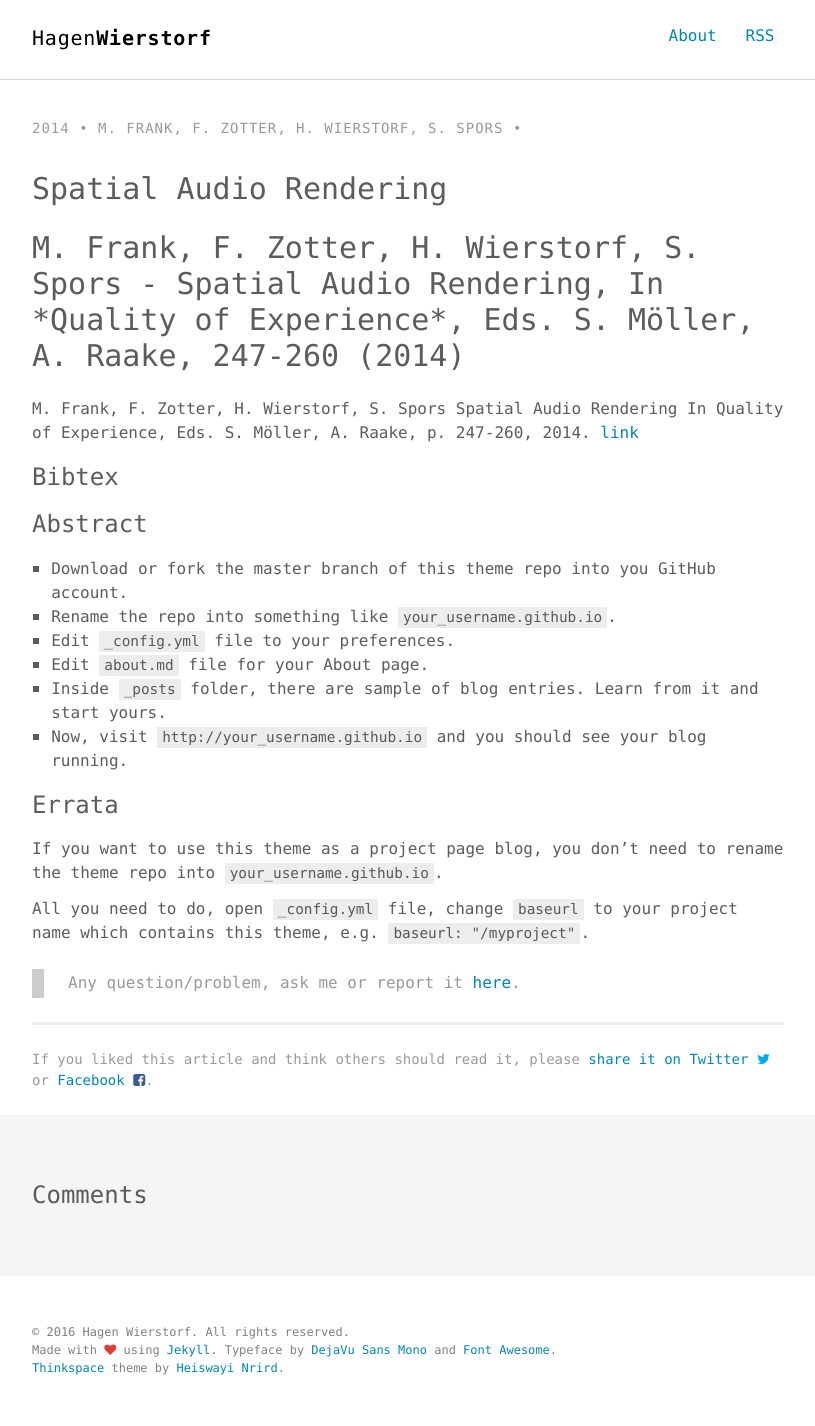
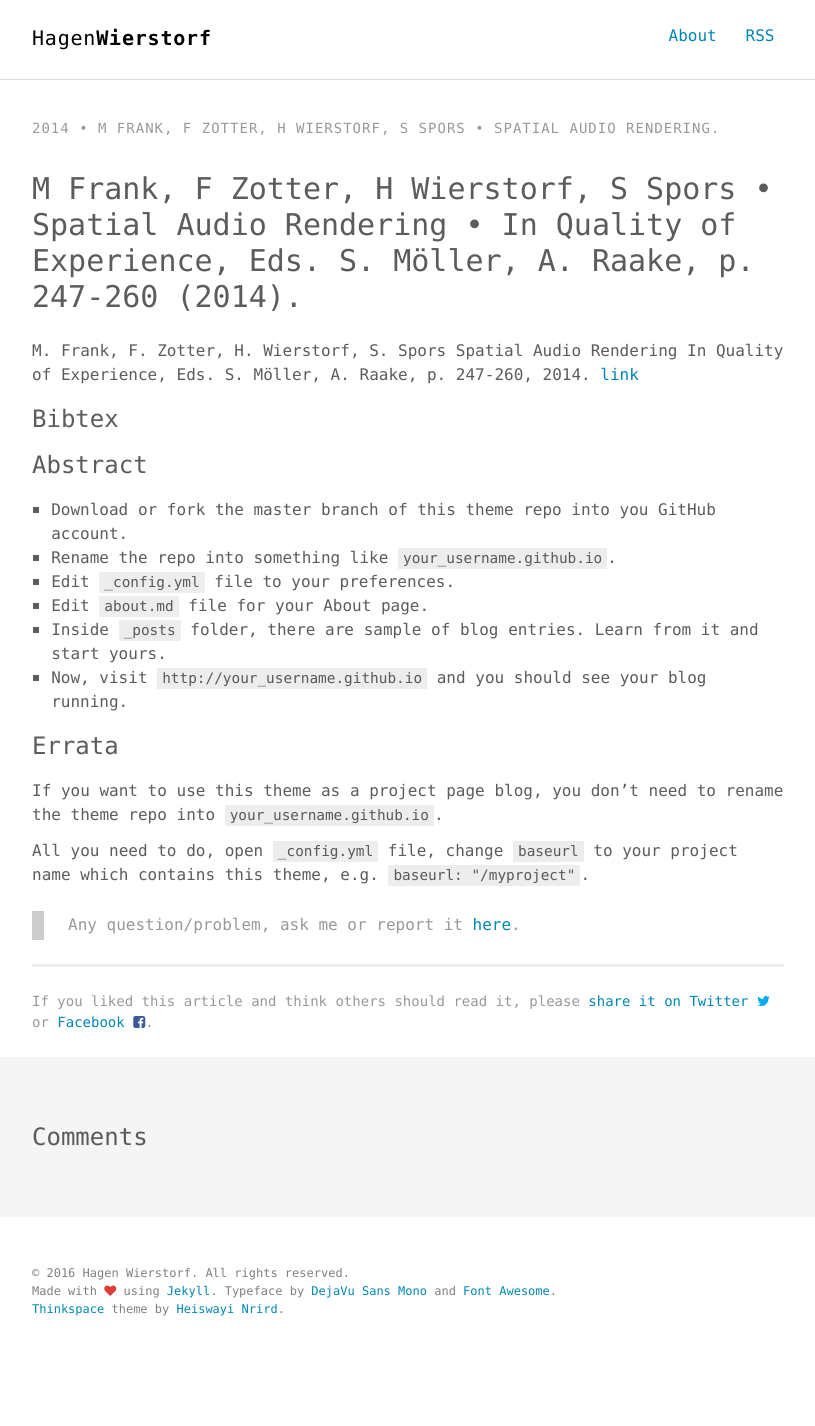
Before and after one commit to hagenw/hagenw.github.io, a Jekyll site: the page built from _posts/2014-07-08-spatial-audio-rendering.md, in a window 1280 px wide. Shown: the whole page, without its empty margins (232-1047 px from the left). Built offline with Jekyll 4.4.1, drawn with Linux system fonts in a browser that asks for light colours; comment, search, counter and statistics services are not loaded; after the commit the page ends 1367 px from its top, so only the background shows below that.

Commit message:
Further work on publication posts

```diff
--- a/_layouts/post.html
+++ b/_layouts/post.html
@@ -6,12 +6,19 @@ layout: default
   <header class="post-header">
     <p class="post-meta"><time datetime="{{ page.date | date_to_xmlschema }}" itemprop="datePublished">{{ page.date | date: "%Y" }}</time>
         {% if page.author %} • <span itemprop="author" itemscope itemtype="http://schema.org/Person"><span itemprop="name">{{ page.author }}</span></span>{% endif %}
-        {% if page.title %} • <h1 class="post-title" itemprop="name headline">{%
-            if page.book %}<i>{% endif %}{{ page.title }}{% if page.book
-                %}</i>{% endif %}</h1>{% endif %}
+        {% if page.title %}
+            • {% if page.book %}<i>{% endif %}{{ page.title }}{% if page.book %}</i>{% endif %}.
+        {% endif %}
     </p>
-    <h1 class="post-title" itemprop="name headline">{{ page.author }} - {{
-        page.title }}, {{ page.journal }}, {{ page.pages }} ({{ page.year }})</h1>
+    <h1 class="post-title" itemprop="name headline">
+        {% if page.author %}{{ page.author }} • {% endif %}
+        {% if page.title %}{% if page.book %}<i>{% endif %}{{ page.title }}{% if page.book %}</i>{% endif %} • {% endif %}
+        {% if page.proceedings %}In <i>{{ page.proceedings }}</i>, {% endif %}
+        {% if page.bookchapter %}In <i>{{ page.bookchapter }}</i>, {% if page.editor %}Ed. {{ page.editor }}, {% endif %}{% if page.editors %}Eds. {{ page.editors }}, {% endif %}{% endif %}
+        {% if page.journal %}{{ page.journal }}, {% endif %}
+        {% if page.pages %}p. {{ page.pages }} {% endif %}
+        {% if page.year %}({{ page.year }}).{% endif %}
+    </h1>
   </header>
   <div class="post-content" itemprop="articleBody">
     {{ content }}
```
Also changed, not shown: _posts/2014-07-08-spatial-audio-rendering.md (+3 -2 lines).
